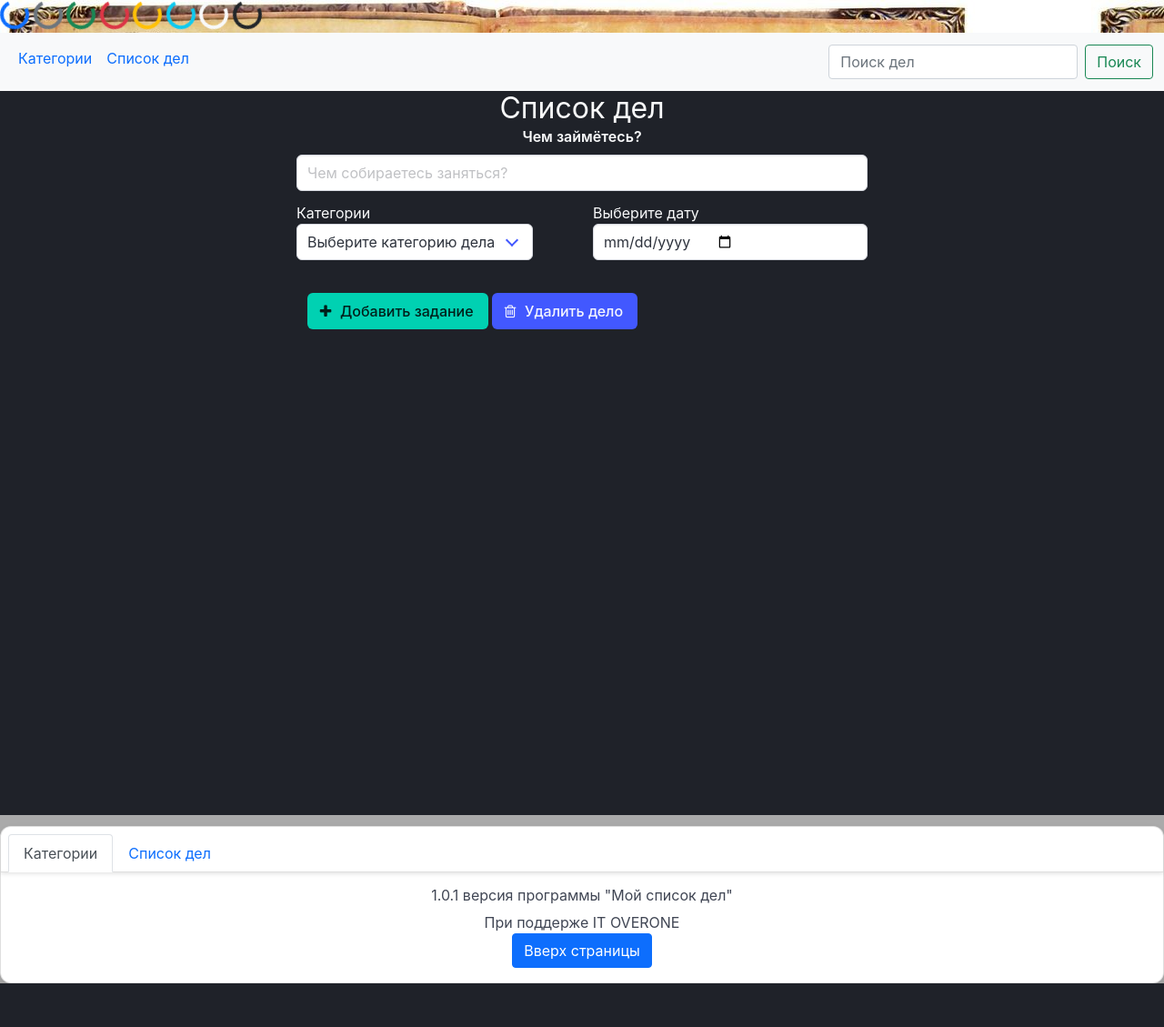
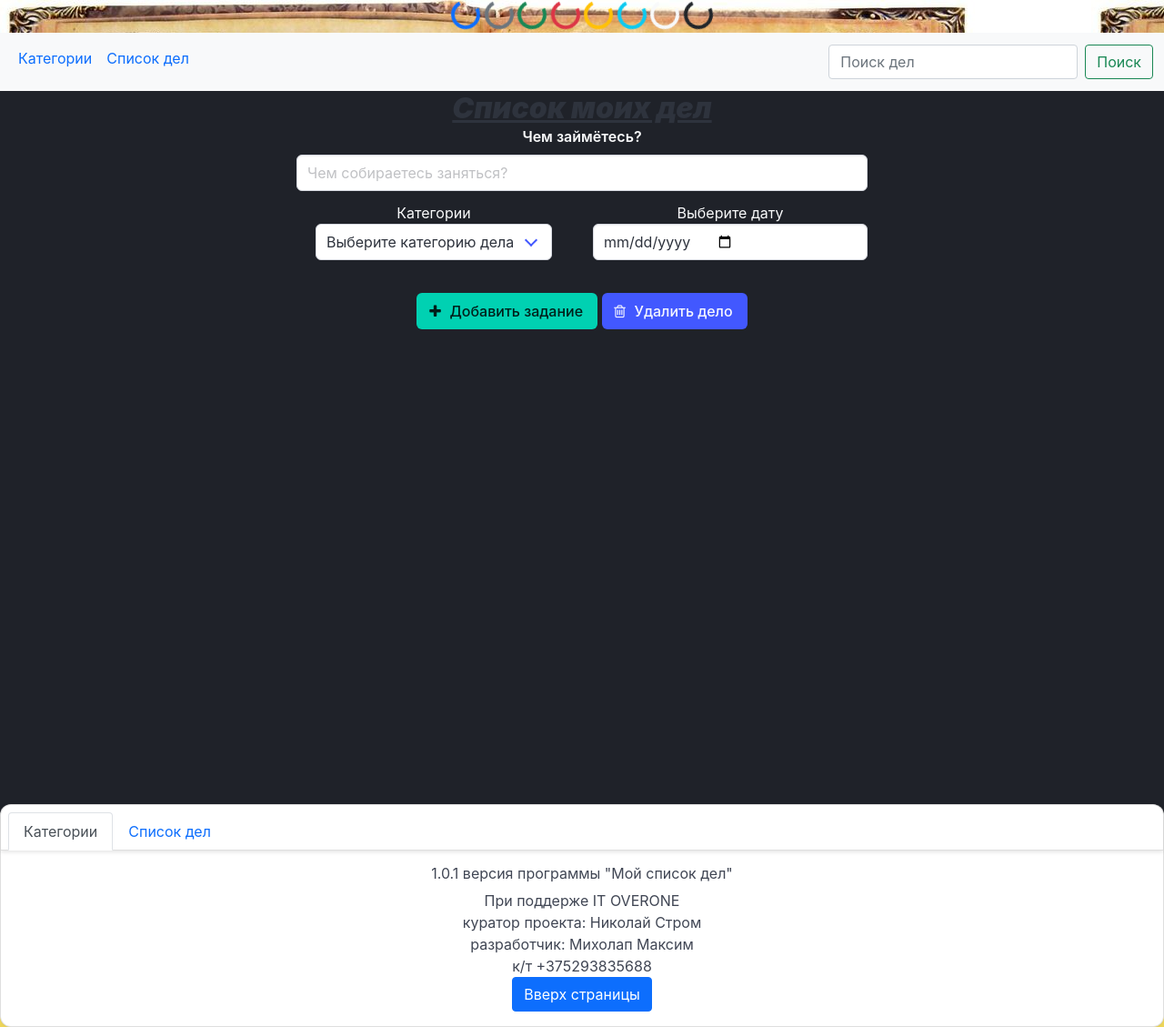
Before and after one commit to MaksuhaMC/TooDo, a Django app: page /todo/ in a window 1280 px wide. Shown: the whole page at 91% size. Before the commit the page ends 1081 px from the top, so only its background shows below. Run offline with Django 4.2, Linux system fonts and the light colour scheme; data that the repository does not hold is empty; some libraries are stand-ins or nearby versions.

Commit message:
todolist in center html

```diff
--- a/templates/base.html
+++ b/templates/base.html
@@ -16,17 +16,20 @@
 
 </head>
 <body>
+<center>
     <meta charset="UTF-8">
     <title> Приложение для дел</title>
     {% load static %}
+    <!--<link rel="shortcut icon" type="image/png" href="{% static 'favicon.png' %}"/>-->
     <link rel="shortcut icon" type="image/png" href="{% static 'favicon.png' %}"/>
     <link rel="stylesheet" type="text/css" href="{% static 'bulma.min.css' %}">
     <link rel="stylesheet" href="https://stackpath.bootstrapcdn.com/font-awesome/4.7.0/css/font-awesome.min.css">
-</head>
+    <!--</head>-->
     <style>
         body {
-        background: #aaaaaa url(../blog/static/blog/static_blog.jpg); /* Фоновый цвет и фоновый рисунок*/
-        color: #1b1b1b; /*Цвет текста на странице*/
+            background: #f5dd5d url(../blog/static/blog/static_blog.jpg); /* Фоновый цвет и фоновый рисунок*/
+            /*body style="background-image: url({% static '../blog/static/blog/static_background' %})*/
+            color: #264b5d; /*Цвет текста на странице*/
             background-attachment: fixed; /* Фон страницы фиксируется */
             background-repeat: repeat-x; /* Изображение повторяется по горизонтали */
         }
@@ -63,6 +66,7 @@
     </div>
 
     <!--  навбар-->
+
     <div class="sticky-top">
         <div django-app="TaskManager">
             <nav class="navbar navbar-expand-lg bg-light">
@@ -82,9 +86,9 @@
                         <button class="btn btn-outline-success" type="submit">Поиск</button>
                     </form>
                 </div>
+            </nav>
         </div>
     </div>
-</nav>
     <!--	<nav class="nav nav-pills nav-fill">-->
     <!--		<a class="nav-link" href="../category">Категории</a>-->
     <!--  		<a class="nav-link" href="../todo">Список дел</a>-->
@@ -116,9 +120,13 @@
         <div class="card-body">
             <h5 class="card-title">1.0.1 версия программы "Мой список дел"</h5>
             <p class="card-text">При поддерже IT OVERONE</p>
+            <p class="card-text">куратор проекта: Николай Стром</p>
+            <p class="card-text"> разработчик: Михолап Максим </p>
+            <p class="card-text">к/т +375293835688</p>
             <a href="#" class="btn btn-primary">Вверх страницы</a>
         </div>
     </div>
     </div>
+</center>
 </body>
 </html>
--- a/templates/todo.html
+++ b/templates/todo.html
@@ -1,9 +1,13 @@
 {% extends 'base.html' %}
 {% block content %}
+<center>
     <div class="columns has-background-black-ter is-centered has-text-white-bis" style="min-height:101vh;">
         <!-- на самом деле можно было обойтись и hero, но я обратился к inline-css -->
         <div class="column is-half">
-    	<h1 class="is-size-3 has-text-centered"> Список дел </h1>
+            <!--    	<h1 class="is-size-3 has-text-centered"> Список дел </h1>-->
+            <h1 class="is-size-3 has-text-centered">
+                <p dir="ltr"><strong><u><b><i><em>Список моих дел</em></i></b></u></strong></p>
+            </h1>
             <form action="" method="post">
                 {% csrf_token %}
                 <!-- csrf для базовой безопасности нашего приложения -->
@@ -24,7 +28,8 @@
                                     <option class="disabled" value="">Выберите категорию дела</option>
                                     {% for category in categories %}
                                     <option class="" value="{{ category.name }}" name="{{ category.name }}">
-                                    {{ category.name }}</option>
+                                        {{ category.name }}
+                                    </option>
                                     {% endfor %}
                                 </select>
                             </div>
@@ -70,4 +75,5 @@
             </form>
         </div>
     </div>
+</center>
 {% endblock %}
--- a/todo/settings.py
+++ b/todo/settings.py
@@ -120,6 +120,7 @@
 STATIC_URL = '/static/'
 PROJECT_ROOT = os.path.dirname(os.path.abspath(__file__))
 STATIC_ROOT = os.path.join(PROJECT_ROOT, '../blog/static')
+
 # STATICFILES_STORAGE = 'whitenoise.django.GzipManifestStaticFilesStorage'
 # Default primary key field type
 # https://docs.djangoproject.com/en/4.0/ref/settings/#default-auto-field
```
Also changed, not shown: requirements.txt (added, +9 -0 lines), blog/static/blog/static_background.jpg (added), templates/category.html (line endings or trailing spaces). Lines whose indentation alone changed are shown as unchanged.
